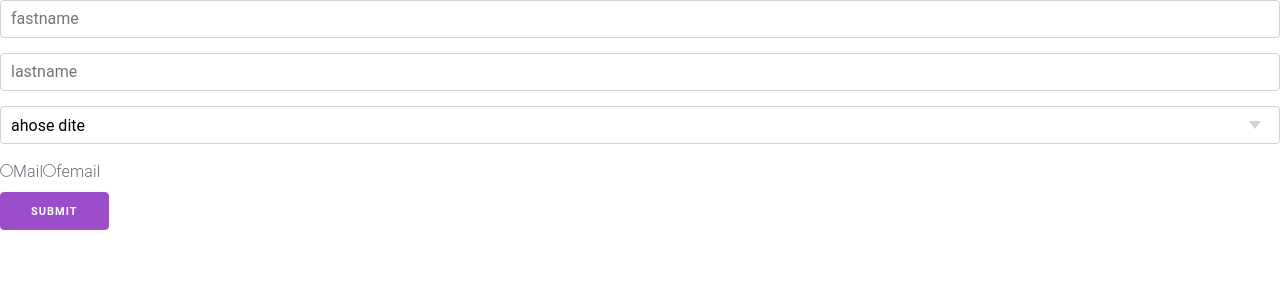
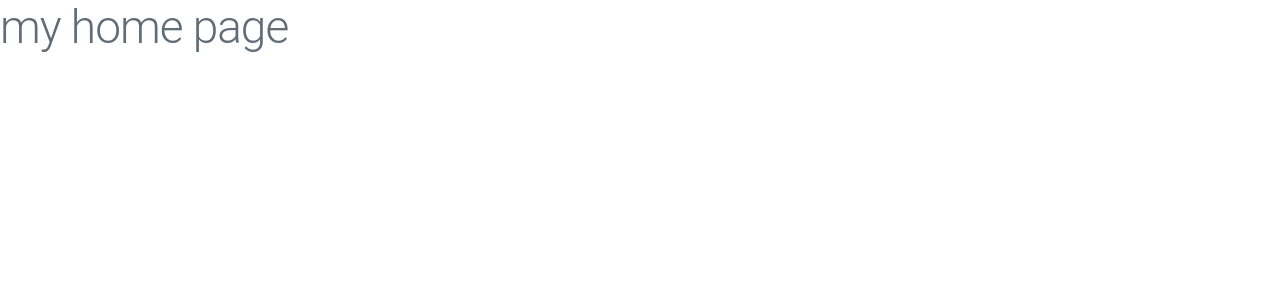
Before and after one commit to programminsekbo/fornt, a React (Vite) app: page / in a window 1280 px wide. Shown: the top 300 px of the page. Built offline with nearby package versions, Linux system fonts and the light colour scheme.

Commit message:
Update App.jsx

```diff
--- a/src/App.jsx
+++ b/src/App.jsx
@@ -1,66 +1,28 @@
-import { useState } from "react";
-
+import { BrowserRouter, Route, Routes } from "react-router-dom";
+import Demo from './component/Demo';
+import Loging from './component/Loging';
+import Headar from './component/Headar';
 
 
 const App = () => {
-  let [number,setnumber]=useState({fName:"",lname:"",cite:"",gender:""})
+  return (
+    <div>
+
+<BrowserRouter>
+  <Routes>
+
+<Route   path="/" element={<Demo/>}/>
+<Route path="/loging"  element={ <Loging/>}/>
+<Route path="*" element={ <Headar/> }/>
 
 
 
 
-const hridoy=(property,value)=>{
-  setnumber(prevOBJ=>({
-
-    ...prevOBJ,
-    [property]:value
-  }))
+  </Routes>
 
 
 
-}
-
-const myvalue=(e)=>{
-  e.preventDefault();
-console.log(number)
-
-
-}
-
-  return (
-    <div>
-
-
-<form onSubmit={myvalue}>
-
-<input onChange={(e)=>{hridoy("fName",e.target.value)}}  value={number.fName}  type="text" placeholder="fastname" />
-<input onChange={(e)=>{hridoy("lname",e.target.value)}}   value={number.lname} type="text" placeholder="lastname" /><br />
-
-<select value={number.cite} onChange={(e)=>{hridoy("cite",e.target.value)}} >
-<option value="">ahose dite</option>
-<option value="dhaka">dhaka</option>
-<option value="dinajpur">dinajpur</option>
-<option value="thakurgonj">thakurgonj</option>
-<option value="setabgonj">setabgonj</option>
-<option value="soidpur">soidpur</option>
-
-</select>
-
-<br />
-
-<input onChange={()=>{hridoy("gender","Mail")}}  checked={number.gender==="Mail"} type="radio" name="gender"/>Mail
-<input onChange={()=>{hridoy("gender",'femail')}}  checked={number.gender==="femail"} type="radio" name="gender"/>femail
-<br />
-
-<button>submit</button>
-
-
-
-
-
-
-
-
-</form>
+</BrowserRouter>
 
 
 
```
